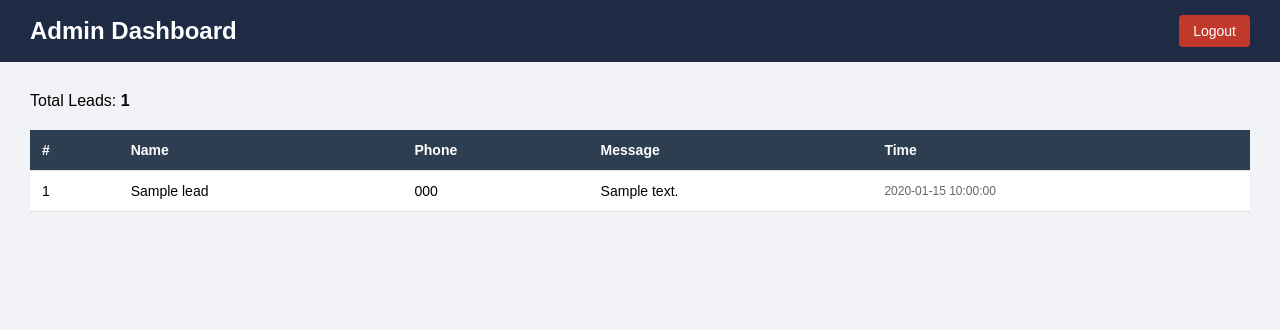
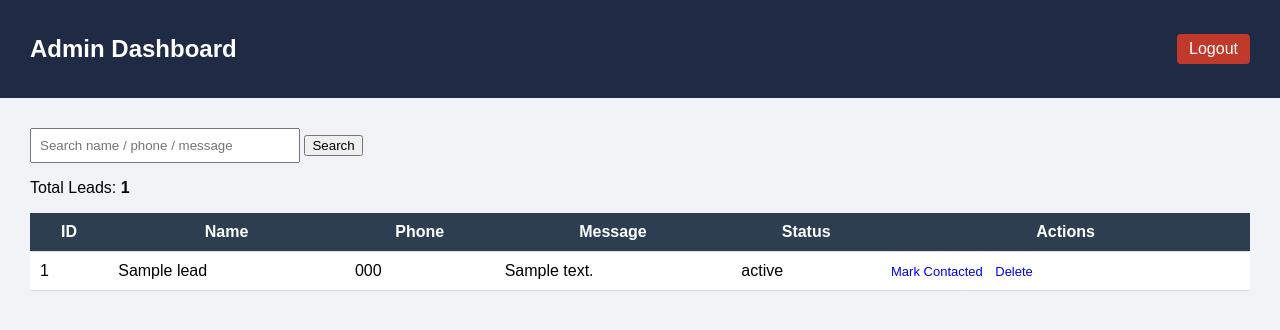
Before and after one commit to codewithahmed2005/Al-Meezan, a Flask app: template templates/admin.html in a window 1280 px wide. Shown: the top 330 px of the page. Run offline with Flask 3, Linux system fonts and the light colour scheme; the template is opened without the code that fills it: most values are stand-ins (such as "Sample title", 1, 10 or a date in 2020); parts of the project's set-up code (start-up, migrations or seed data) failed here and were passed over.

Commit message:
Update admin.html

```diff
--- a/templates/admin.html
+++ b/templates/admin.html
@@ -1,15 +1,9 @@
 <!DOCTYPE html>
-<html lang="en">
+<html>
 <head>
-    <meta charset="UTF-8">
-    <title>Admin Panel | Leads</title>
+    <title>Admin Panel</title>
     <style>
-        body {
-            font-family: Arial, sans-serif;
-            background: #f1f3f6;
-            margin: 0;
-        }
-
+        body { font-family: Arial; background: #f1f3f6; margin: 0; }
         header {
             background: #1f2a44;
             color: #fff;
@@ -18,54 +12,30 @@
             justify-content: space-between;
             align-items: center;
         }
-
-        header h2 {
-            margin: 0;
-        }
-
         header a {
             color: #fff;
             text-decoration: none;
             background: #c0392b;
-            padding: 8px 14px;
+            padding: 6px 12px;
             border-radius: 4px;
-            font-size: 14px;
         }
-
-        .container {
-            padding: 30px;
+        .container { padding: 30px; }
+        table { width: 100%; background: #fff; border-collapse: collapse; }
+        th, td { padding: 10px; border-bottom: 1px solid #ddd; }
+        th { background: #2c3e50; color: #fff; }
+        .new { color: red; font-weight: bold; }
+        .contacted { color: green; font-weight: bold; }
+        .actions a {
+            margin-right: 8px;
+            text-decoration: none;
+            font-size: 13px;
         }
-
-        .stats {
-            margin-bottom: 20px;
-            font-size: 16px;
+        .search-box {
+            margin-bottom: 15px;
         }
-
-        table {
-            width: 100%;
-            border-collapse: collapse;
-            background: #fff;
-        }
-
-        th, td {
-            padding: 12px;
-            border-bottom: 1px solid #ddd;
-            text-align: left;
-            font-size: 14px;
-        }
-
-        th {
-            background: #2c3e50;
-            color: #fff;
-        }
-
-        tr:hover {
-            background: #f9f9f9;
-        }
-
-        .time {
-            font-size: 12px;
-            color: #666;
+        .search-box input {
+            padding: 8px;
+            width: 250px;
         }
     </style>
 </head>
@@ -78,26 +48,36 @@
 
 <div class="container">
 
-    <div class="stats">
-        Total Leads: <strong>{{ leads|length }}</strong>
-    </div>
+    <form class="search-box" method="get">
+        <input type="text" name="search" placeholder="Search name / phone / message" value="{{ search }}">
+        <button type="submit">Search</button>
+    </form>
+
+    <p>Total Leads: <strong>{{ leads|length }}</strong></p>
 
     <table>
         <tr>
-            <th>#</th>
+            <th>ID</th>
             <th>Name</th>
             <th>Phone</th>
             <th>Message</th>
-            <th>Time</th>
+            <th>Status</th>
+            <th>Actions</th>
         </tr>
 
         {% for lead in leads %}
         <tr>
-            <td>{{ loop.index }}</td>
+            <td>{{ lead.id }}</td>
             <td>{{ lead.name }}</td>
             <td>{{ lead.phone }}</td>
             <td>{{ lead.message }}</td>
-            <td class="time">{{ lead.created_at }}</td>
+            <td class="{{ lead.status }}">{{ lead.status }}</td>
+            <td class="actions">
+                {% if lead.status != 'contacted' %}
+                    <a href="/admin/mark/{{ lead.id }}">Mark Contacted</a>
+                {% endif %}
+                <a href="/admin/delete/{{ lead.id }}" onclick="return confirm('Delete this lead?')">Delete</a>
+            </td>
         </tr>
         {% endfor %}
     </table>
```
